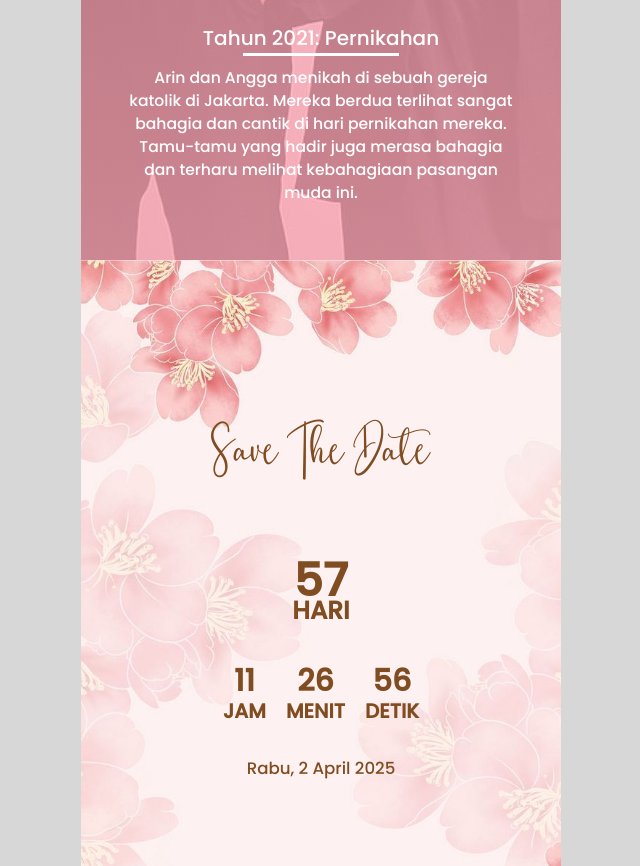
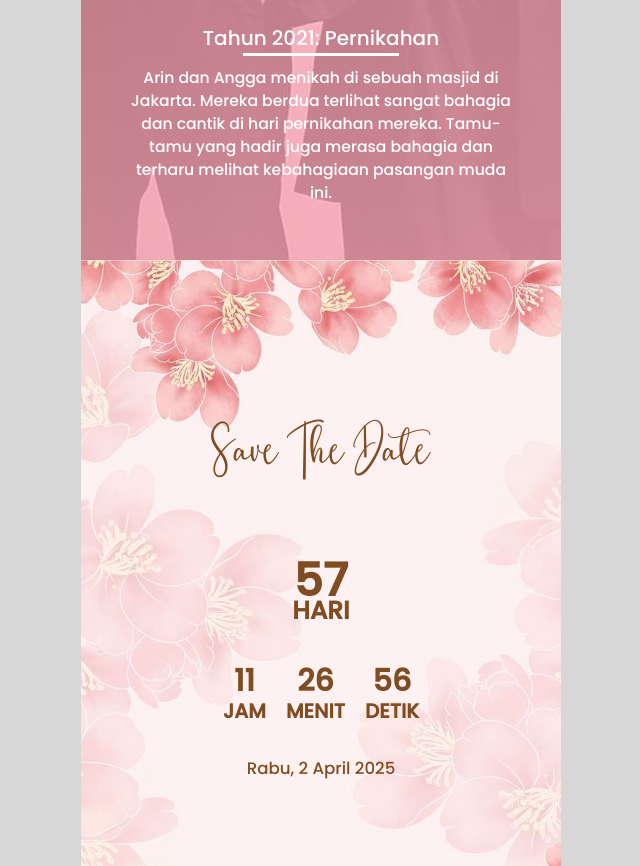
Before and after one commit to Hziska/wedding_of_arin-dan_angga, a plain HTML site: page index.html in a window 1280 px wide. Shown: the part 3796-4662 px from the top of the page, without its empty margins (319-959 px from the left). Drawn offline with nearby package versions, Linux system fonts and the light colour scheme.

Commit message:
Update index.html

```diff
--- a/index.html
+++ b/index.html
@@ -139,7 +139,7 @@
             </div>
              <div class="alur_cerita">
                 <h3>Tahun 2021: Pernikahan</h3>
-                <p>Arin dan Angga menikah di sebuah gereja katolik di Jakarta. Mereka berdua terlihat sangat bahagia dan cantik di hari pernikahan mereka. Tamu-tamu yang hadir juga merasa bahagia dan terharu melihat kebahagiaan pasangan muda ini.</p>
+                <p>Arin dan Angga menikah di sebuah masjid di Jakarta. Mereka berdua terlihat sangat bahagia dan cantik di hari pernikahan mereka. Tamu-tamu yang hadir juga merasa bahagia dan terharu melihat kebahagiaan pasangan muda ini.</p>
             </div>
         </div>
     </div>
```
